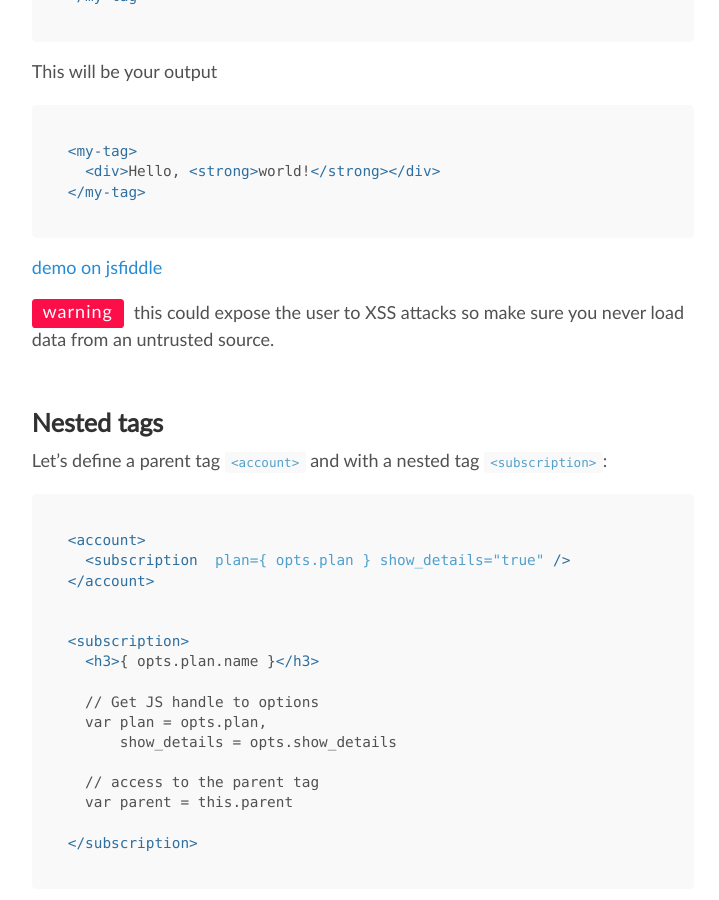
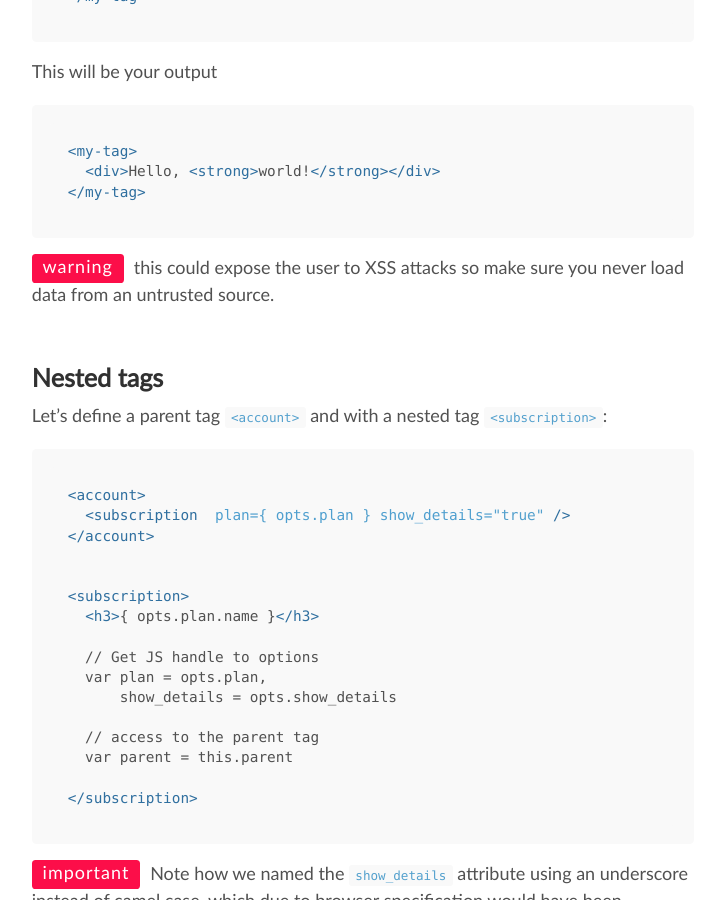
Before and after one commit to riot/riot.github.io, a Jekyll site: the page built from guide/index.md, in a window 1280 px wide and 900 px high, scrolled down 14613 px. Shown: the whole window, without its empty margins (277-996 px from the left). Built offline with Jekyll 4.4.1, drawn with Linux system fonts in a browser that asks for light colours; nearby versions of some CDN libraries; Markdown is read by kramdown in place of the engine named in the settings.

Commit message:
removed: demo from render unescaped html

````diff
--- a/guide/index.md
+++ b/guide/index.md
@@ -579,10 +579,7 @@
 </my-tag>
 ```
 
-[demo on jsfiddle](http://jsfiddle.net/23g73yvx/)
-
 <span class="tag red">warning</span> this could expose the user to XSS attacks so make sure you never load data from an untrusted source.
-
 
 
 ## Nested tags
````
